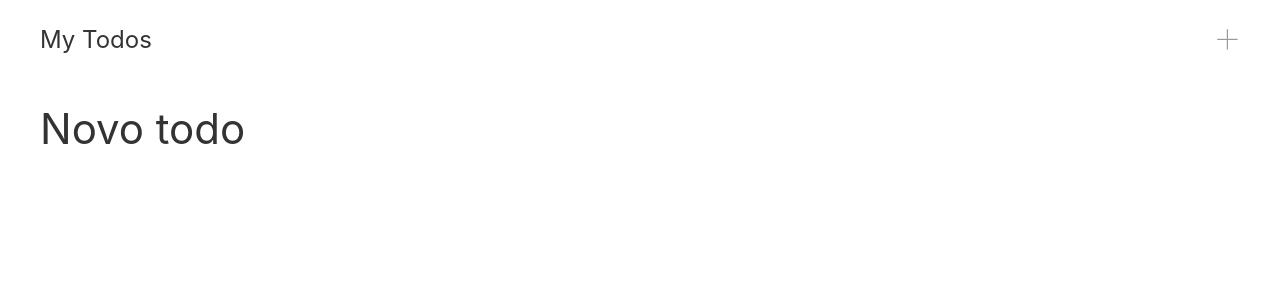
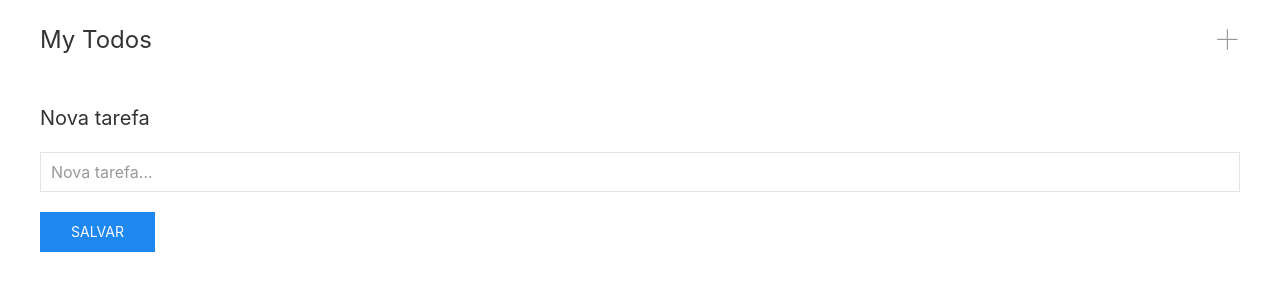
Before and after one commit to gustavofbc/todos, a React (Create React App) app: page /create in a window 1280 px wide. Shown: the top 300 px of the page. Built offline with nearby package versions, Linux system fonts and the light colour scheme.

Commit message:
conclusao da aula 22 - React Forms

```diff
--- a/src/components/AddTodo.tsx
+++ b/src/components/AddTodo.tsx
@@ -1,8 +1,45 @@
-import React from 'react';
+import React, { useContext } from 'react';
+import { TodoContext } from '../contexts/TodoContext';
+import { useForm } from 'react-hook-form';
+import { yupResolver } from '@hookform/resolvers/yup';
+import * as yup from 'yup';
+import { TodoContextType } from '../contexts/TodoContextType';
+import { screen } from '@testing-library/react';
+
+//o yup é usado para efetuar as validações no formulário
+const schema = yup.object().shape({
+    title: yup.string().required('Tarefa inválida'),
+});
+
+interface AddTodoForm {
+    title: string;
+}
+
+
 
 const AddTodo = () => {
+    const { addTodo } = useContext<TodoContextType>(TodoContext);
+    const { register, handleSubmit,errors } = useForm({
+        resolver: yupResolver(schema),
+    });
+
+    const onSubmit = (data: AddTodoForm, e: any) => {
+        addTodo(data.title);
+        e.target.reset();   //reseta o formulário
+        window.location.href = '/'; //retorna a página incial recarregando-a
+    }
+
     return (
-        <h1>Novo todo</h1>
+        <form onSubmit={handleSubmit<AddTodoForm>(onSubmit)}>
+            <h4>Nova tarefa</h4>
+            <div className="uk-margin uk-width-1-1">
+                <input type="text" name="title" id="title" placeholder="Nova tarefa..." className="uk-input" ref={register}/>
+                <span><small><strong className="uk-text-danger">{errors.title?.message}</strong></small></span>
+            </div>
+            <div className="uk-width-1-1">
+                <button type="submit" className="uk-button uk-button-primary">Salvar</button>
+            </div>
+        </form>
     );
 }
 
```
Also changed, not shown: package.json (+8 -2 lines), 2 other files (tests, documents, lock files or other folders).
